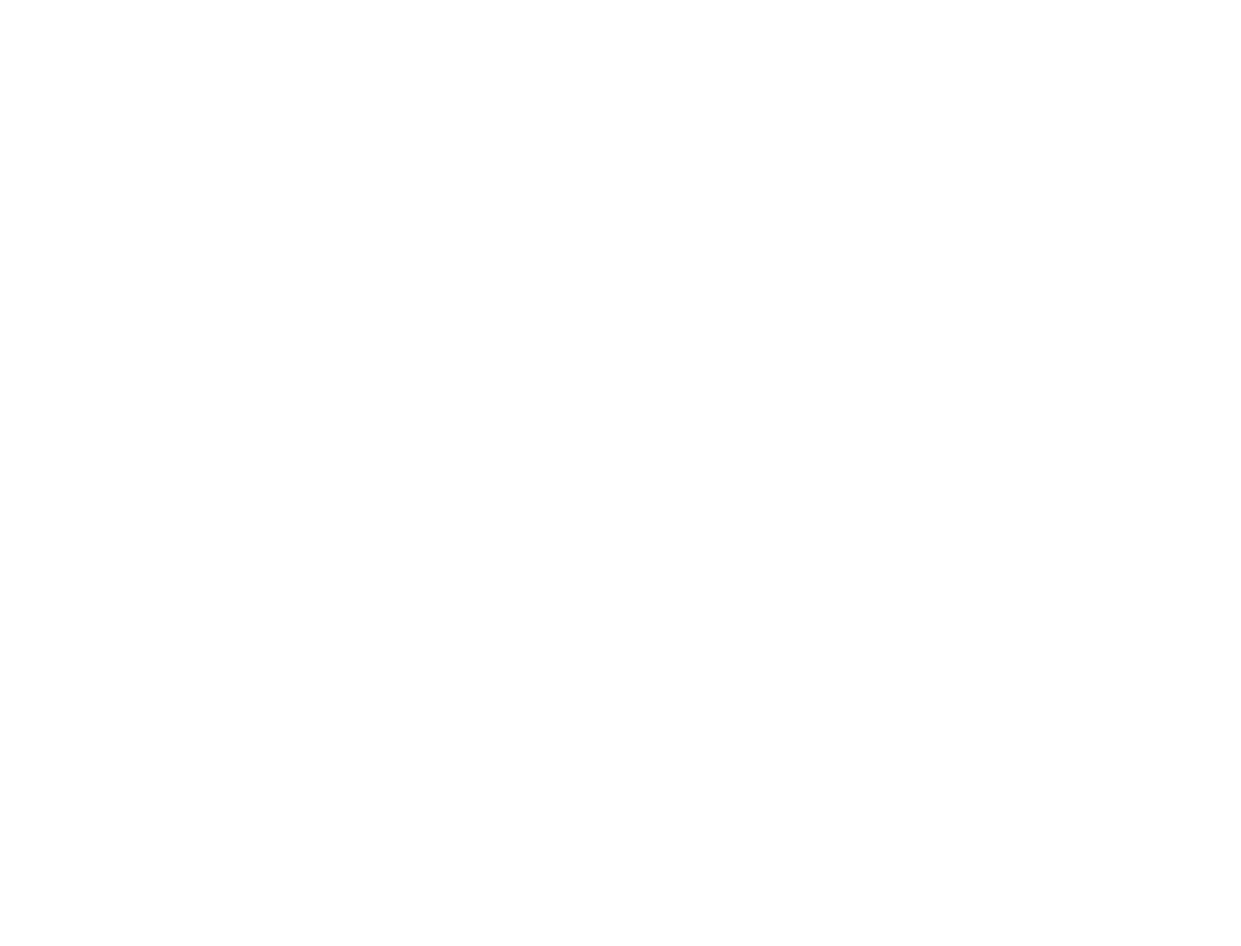
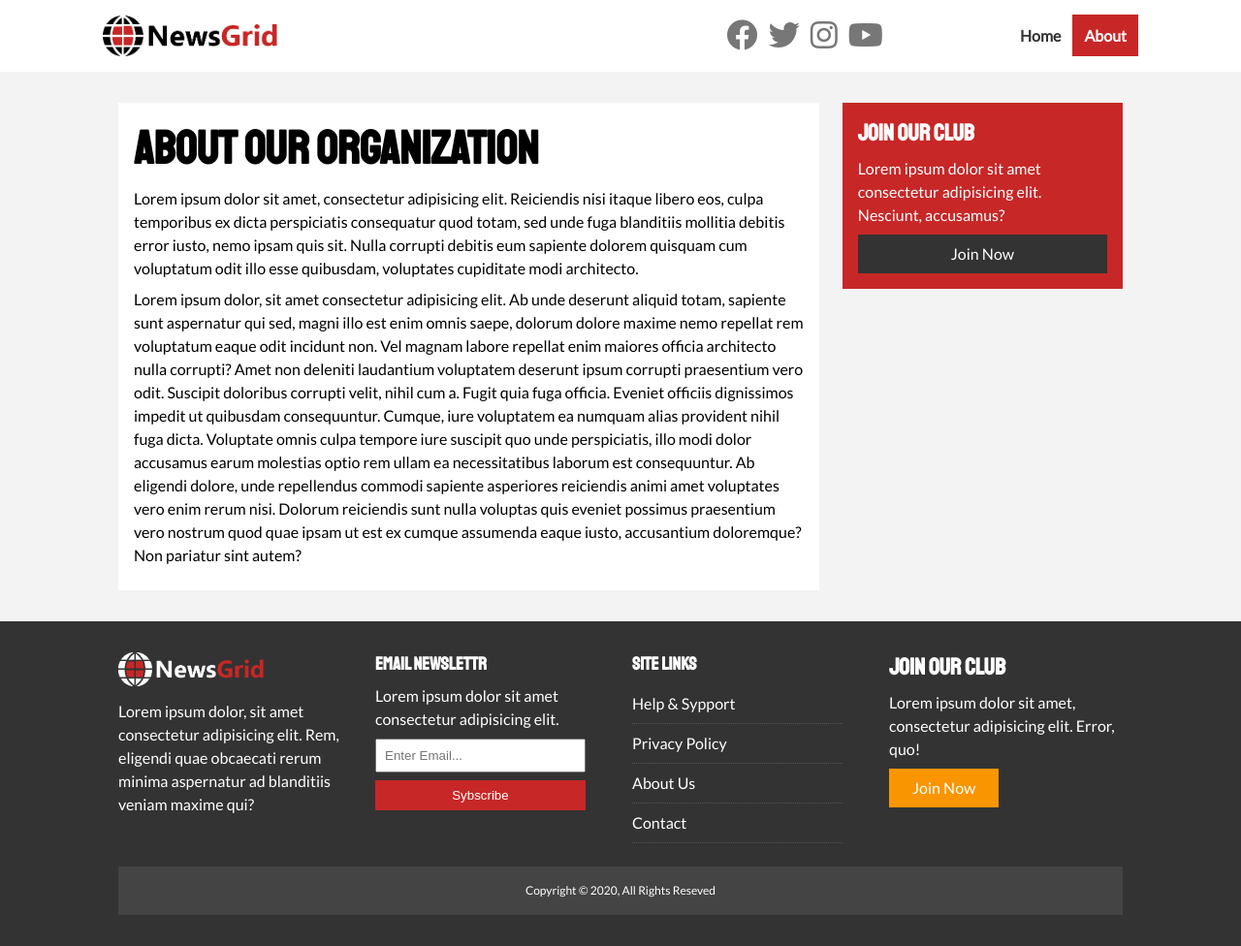
Before and after one commit to phamin2001/news_grid, a plain HTML site: page about.html in a window 1280 px wide. Shown: the whole page at 97% size. Before the commit the page ends 800 px from the top, so only its background shows below. Drawn offline with Linux system fonts and the light colour scheme.

Commit message:
inner pages

```diff
--- a/about.html
+++ b/about.html
@@ -0,0 +1,153 @@
+<!DOCTYPE html>
+<html lang="en">
+  <head>
+    <meta charset="UTF-8" />
+    <meta name="viewport" content="width=device-width, initial-scale=1.0" />
+    <link
+      rel="stylesheet"
+      href="https://cdnjs.cloudflare.com/ajax/libs/font-awesome/5.13.0/css/all.min.css"
+      integrity="sha256-h20CPZ0QyXlBuAw7A+KluUYx/3pK+c7lYEpqLTlxjYQ="
+      crossorigin="anonymous"
+    />
+    <link
+      href="https://fonts.googleapis.com/css2?family=Lato&family=Staatliches&display=swap"
+      rel="stylesheet"
+    />
+    <link rel="stylesheet" href="css/style.css" />
+    <link
+      rel="stylesheet"
+      media="screen and (max-width: 768px)"
+      href="css/mobile.css"
+    />
+    <!-- Force to reload a browser: command + shift + R -->
+    <link rel="shortcut icon" type="image/x-icon" href="favicon.ico" />
+    <title>NewsGrid | About</title>
+  </head>
+
+  <body>
+    <!-- We want navbar as grid, but if we set nav as grid
+    it will put a <div class="container"> as a grid item
+      we don't want this -->
+    <nav id="main-nav">
+      <!-- Therefo we put this div as a grid-->
+      <div class="container">
+        <img src="img/logo.png" alt="NewsGrid" class="logo" />
+        <div class="social">
+          <a href="https://facebook.com" target="_blank"
+            ><i class="fab fa-facebook fa-2x"></i
+          ></a>
+          <a href="https://twitter.com" target="_blank"
+            ><i class="fab fa-twitter fa-2x"></i
+          ></a>
+          <a href="https://instagram.com" target="_blank"
+            ><i class="fab fa-instagram fa-2x"></i
+          ></a>
+          <a href="https://youtube.com" target="_blank"
+            ><i class="fab fa-youtube fa-2x"></i
+          ></a>
+        </div>
+        <ul>
+          <li><a href="index.html">Home</a></li>
+          <li><a class="current" href="about.html">About</a></li>
+        </ul>
+      </div>
+    </nav>
+
+    <!-- Section -->
+    <section id="about">
+      <!-- Alighn everything to the middle -->
+      <div class="container">
+        <!-- Grid Container -->
+        <div class="page-container">
+          <article class="card">
+            <h1 class="l-heading">About Our Organization</h1>
+            <p>
+              Lorem ipsum dolor sit amet, consectetur adipisicing elit.
+              Reiciendis nisi itaque libero eos, culpa temporibus ex dicta
+              perspiciatis consequatur quod totam, sed unde fuga blanditiis
+              mollitia debitis error iusto, nemo ipsam quis sit. Nulla corrupti
+              debitis eum sapiente dolorem quisquam cum voluptatum odit illo
+              esse quibusdam, voluptates cupiditate modi architecto.
+            </p>
+            <p>
+              Lorem ipsum dolor, sit amet consectetur adipisicing elit. Ab unde
+              deserunt aliquid totam, sapiente sunt aspernatur qui sed, magni
+              illo est enim omnis saepe, dolorum dolore maxime nemo repellat rem
+              voluptatum eaque odit incidunt non. Vel magnam labore repellat
+              enim maiores officia architecto nulla corrupti? Amet non deleniti
+              laudantium voluptatem deserunt ipsum corrupti praesentium vero
+              odit. Suscipit doloribus corrupti velit, nihil cum a. Fugit quia
+              fuga officia. Eveniet officiis dignissimos impedit ut quibusdam
+              consequuntur. Cumque, iure voluptatem ea numquam alias provident
+              nihil fuga dicta. Voluptate omnis culpa tempore iure suscipit quo
+              unde perspiciatis, illo modi dolor accusamus earum molestias optio
+              rem ullam ea necessitatibus laborum est consequuntur. Ab eligendi
+              dolore, unde repellendus commodi sapiente asperiores reiciendis
+              animi amet voluptates vero enim rerum nisi. Dolorum reiciendis
+              sunt nulla voluptas quis eveniet possimus praesentium vero nostrum
+              quod quae ipsam ut est ex cumque assumenda eaque iusto,
+              accusantium doloremque? Non pariatur sint autem?
+            </p>
+          </article>
+
+          <aside class="card bg-primary">
+            <h2>Join Our Club</h2>
+            <p>
+              Lorem ipsum dolor sit amet consectetur adipisicing elit. Nesciunt,
+              accusamus?
+            </p>
+            <a href="#" class="btn btn-dark btn-block">Join Now</a>
+          </aside>
+        </div>
+      </div>
+    </section>
+
+    <!-- Footer -->
+    <footer id="main-footer" class="py-2">
+      <!-- We need a container to move everything to the middle -->
+      <!-- It's actual grid container -->
+      <div class="container footer-container">
+        <!-- Basicly we have 5 divs: repeat(4, 1fr)
+        and next one will span across all the way -->
+        <div>
+          <img src="img/logo_light.png" alt="NewsGrid" />
+          <p>
+            Lorem ipsum dolor, sit amet consectetur adipisicing elit. Rem,
+            eligendi quae obcaecati rerum minima aspernatur ad blanditiis veniam
+            maxime qui?
+          </p>
+        </div>
+        <div>
+          <h3>Email Newslettr</h3>
+          <p>Lorem ipsum dolor sit amet consectetur adipisicing elit.</p>
+          <form>
+            <input type="email" placeholder="Enter Email..." />
+            <input type="submit" value="Sybscribe" class="btn btn-primary" />
+          </form>
+        </div>
+        <div>
+          <h3>Site Links</h3>
+          <ul class="list">
+            <li><a href="#">Help & Sypport</a></li>
+            <li><a href="#">Privacy Policy</a></li>
+            <li><a href="#">About Us</a></li>
+            <li><a href="#">Contact</a></li>
+          </ul>
+        </div>
+        <div>
+          <h2>Join Our Club</h2>
+          <p>
+            Lorem ipsum dolor sit amet, consectetur adipisicing elit. Error,
+            quo!
+          </p>
+          <a href="#" class="btn btn-secondary">Join Now</a>
+        </div>
+        <div>
+          <p>
+            Copyright &copy; 2020, All Rights Reseved
+          </p>
+        </div>
+      </div>
+    </footer>
+  </body>
+</html>
--- a/css/style.css
+++ b/css/style.css
@@ -1,6 +1,6 @@
 :root {
   --primary-color: #c72727;
-  --seconday-color: #f99500;
+  --secondary-color: #f99500;
   --light-color: #f3f3f3;
   --dark-color: #333;
   --max-width: 1100px;
@@ -94,11 +94,14 @@
 .btn-light {
   background-color: var(--light-color);
 }
+.btn-dark {
+  background-color: var(--dark-color);
+}
 .btn-primary {
   background-color: var(--primary-color);
 }
 .btn-secondary {
-  background-color: var(--seconday-color);
+  background-color: var(--secondary-color);
 }
 
 .btn:hover {
@@ -155,13 +158,17 @@
 }
 
 .p-1 {
-  padding: 1.5rem 0;
+  padding: 1.5rem;
 }
 .p-2 {
-  padding: 2rem 0;
+  padding: 2rem;
 }
 .p-3 {
-  padding: 3rem 0;
+  padding: 3rem;
+}
+
+.l-heading {
+  font-size: 3rem;
 }
 
 .list li {
@@ -174,6 +181,20 @@
   /* If color doesn't work add !important */
   color: var(--primary-color) !important;
 }
+/* Inner page grid container */
+.page-container {
+  display: grid;
+  grid-template-columns: 5fr 2fr;
+  /* grid-template-rows: 1fr 1fr 1fr; */
+  margin: 2rem 0;
+  grid-gap: 1.5rem;
+
+}
+
+.page-container > *:first-child {
+  grid-row: 1 / span 3;
+}
+
 /* Navigation */
 #main-nav {
   background-color: #fff;
@@ -288,6 +309,19 @@
   grid-column: 2 / span 2;
 }
 
+/* We are using flex since this is inner menu */
+#article .meta {
+  display: flex;
+  justify-content: space-between;
+  align-items: center;
+  background: #eee;
+  padding: 0.5rem;
+}
+
+#article .meta .category {
+  margin-top: 0.4rem;
+}
+
 /* Footer */
 #main-footer {
   background-color: var(--dark-color);
```
Also changed, not shown: article.html (+185 -0 lines), index.html (+1 -1 lines).
